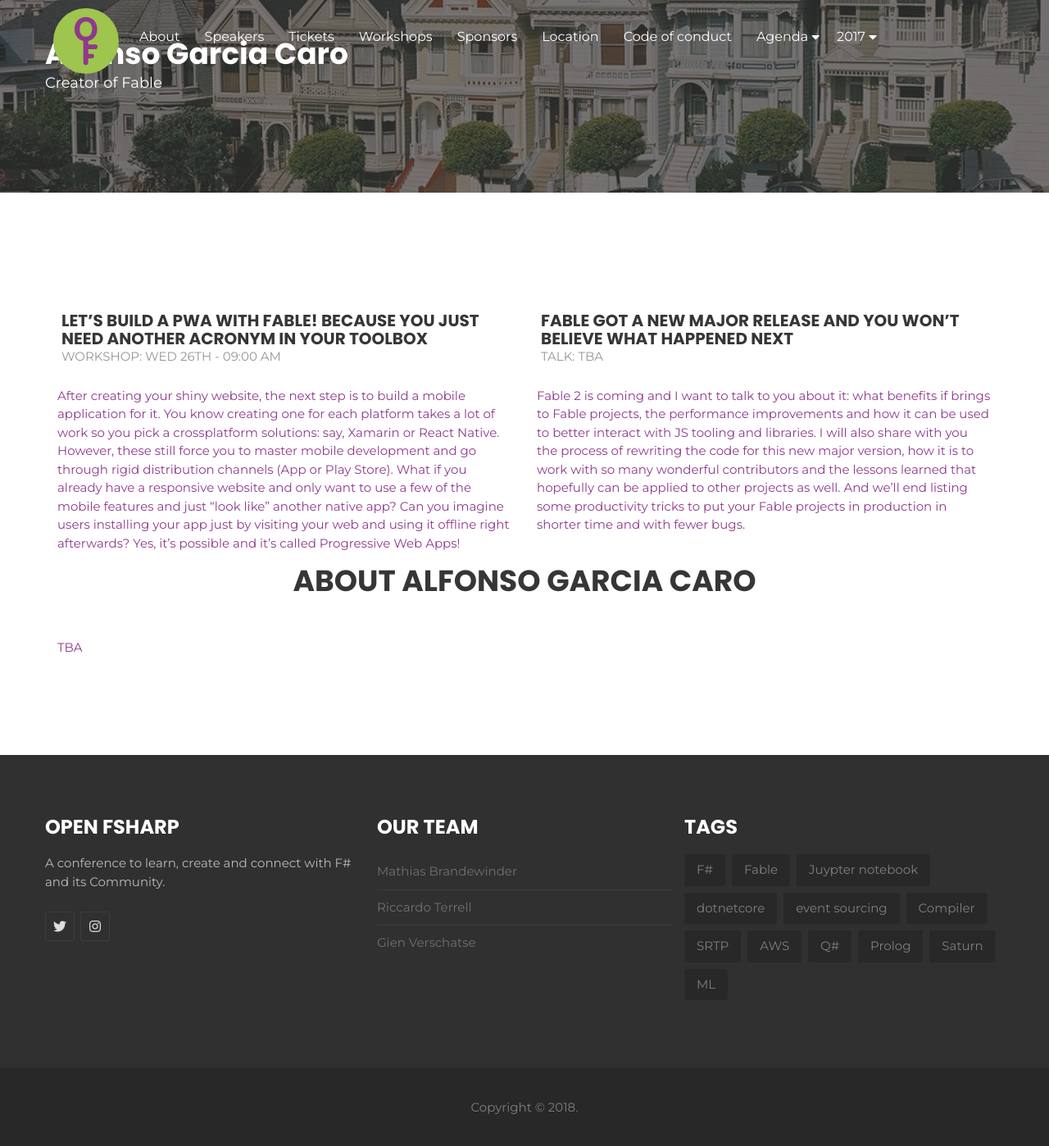
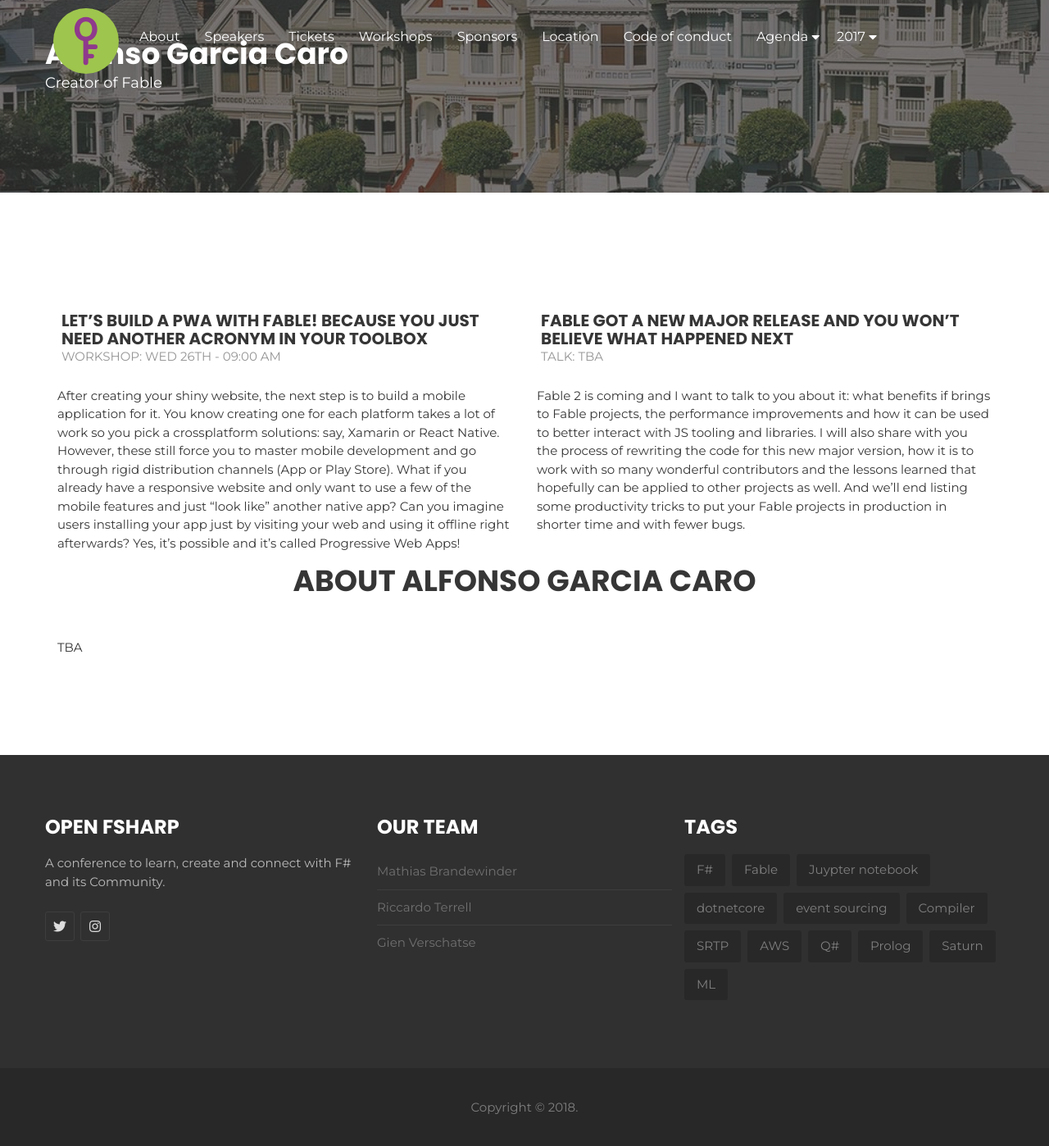
Before and after one commit to open-fsharp/open-fsharp.github.io, a Jekyll site: the page built from speakers/alfonso-garcia-caro.md, in a window 1280 px wide and 1400 px high, scrolled down 77 px. Shown: the whole window at 82% size. Built offline with Jekyll 4.4.1, drawn with Linux system fonts in a browser that asks for light colours; nearby versions of some CDN libraries; comment, search, counter and statistics services are not loaded.

Commit message:
put text on speaker about page black

```diff
--- a/_layouts/speaker.html
+++ b/_layouts/speaker.html
@@ -19,7 +19,7 @@
             </div><!-- /.row -->
         </div><!-- /.container -->
     </section>
-    <section id="about" class="national-conference">
+    <section id="about" class="national-conference speaker">
         <div class="container">
             {{ content }}
         </div>
--- a/public/css/style.css
+++ b/public/css/style.css
@@ -811,6 +811,10 @@
 
 .speaker-abstract p {
 	margin-bottom: 15px;
+}
+
+.speaker {
+	color: #363636;
 }
 
 .speaker-about {
```
